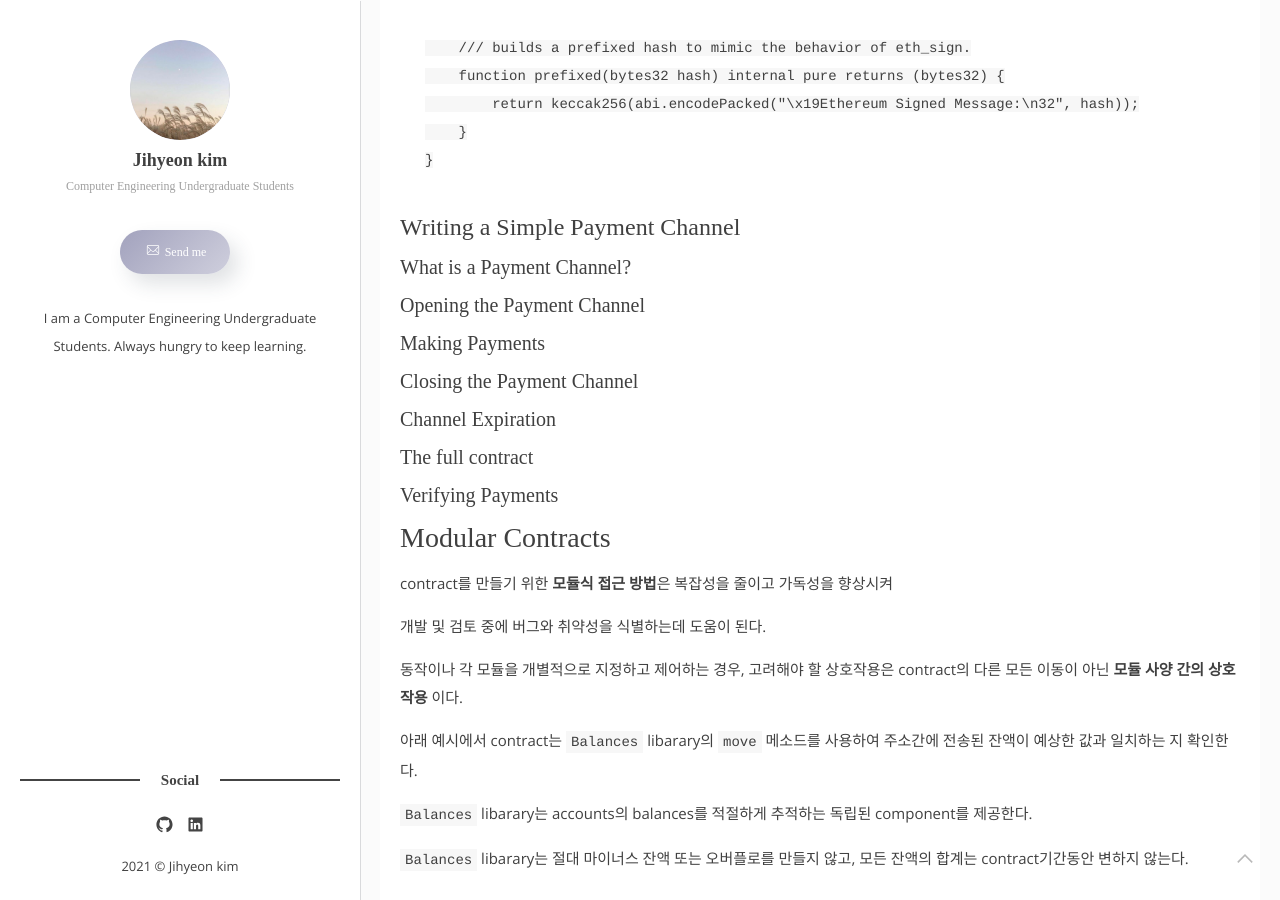
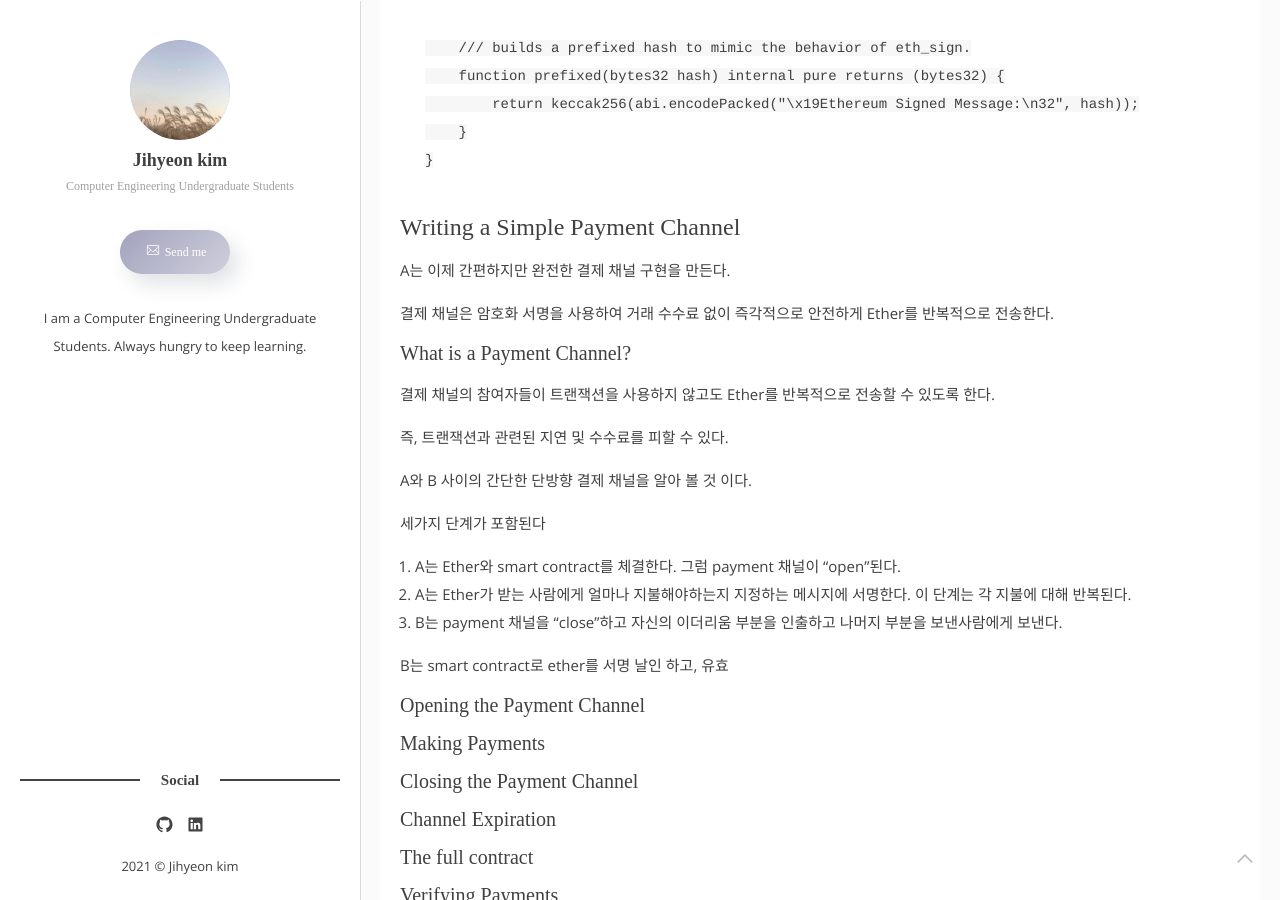
Before and after one commit to kimjihyeon99/kimjihyeon99.github.io, a Jekyll site: the page built from _posts/2021-06-01-[Solidity] Solidity by Example.markdown, in a window 1280 px wide and 900 px high, scrolled down 23051 px. Built offline with Jekyll 4.4.1, drawn with Linux system fonts in a browser that asks for light colours; some web fonts are replaced; comment, search, counter and statistics services are not loaded.

Commit message:
Update 2021-06-01-[Solidity] Solidity by Example.markdown

```diff
--- a/_posts/2021-06-01-[Solidity] Solidity by Example.markdown
+++ b/_posts/2021-06-01-[Solidity] Solidity by Example.markdown
@@ -850,7 +850,26 @@ contract ReceiverPays {
 
 ### Writing a Simple Payment Channel
 
+A는 이제 간편하지만 완전한 결제 채널 구현을 만든다.
+
+결제 채널은 암호화 서명을 사용하여 거래 수수료 없이 즉각적으로 안전하게 Ether를 반복적으로 전송한다.
+
 #### What is a Payment Channel?
+
+결제 채널의 참여자들이 트랜잭션을 사용하지 않고도 Ether를 반복적으로 전송할 수 있도록 한다.
+
+즉, 트랜잭션과 관련된 지연 및 수수료를 피할 수 있다.
+
+A와 B 사이의 간단한 단방향 결제 채널을 알아 볼 것 이다.
+
+세가지 단계가 포함된다
+
+1. A는 Ether와 smart contract를 체결한다. 그럼 payment 채널이 "open"된다.
+2. A는 Ether가 받는 사람에게 얼마나 지불해야하는지 지정하는 메시지에 서명한다. 이 단계는 각 지불에 대해 반복된다.
+3. B는 payment 채널을 "close"하고 자신의 이더리움 부분을 인출하고 나머지 부분을 보낸사람에게 보낸다.
+
+
+B는 smart contract로 ether를 서명 날인 하고, 유효
 
 #### Opening the Payment Channel
 
```
